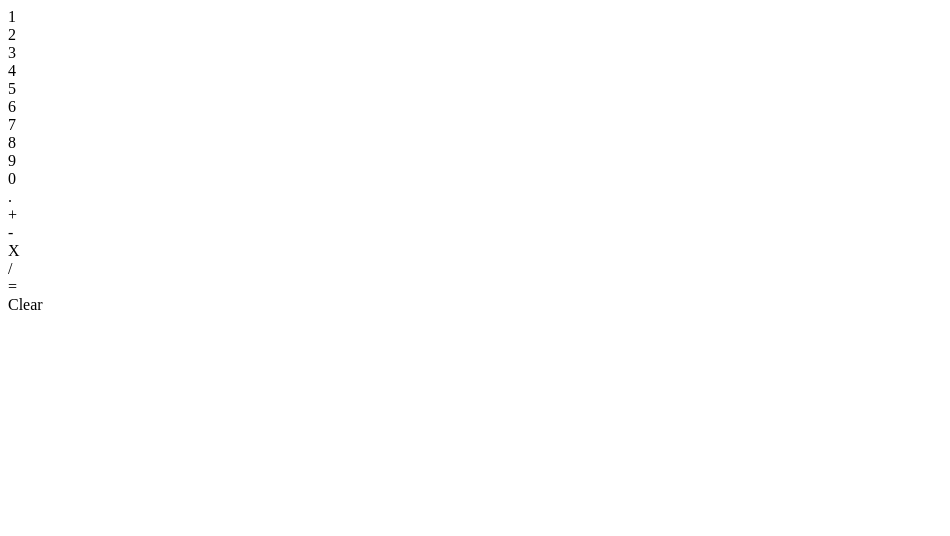
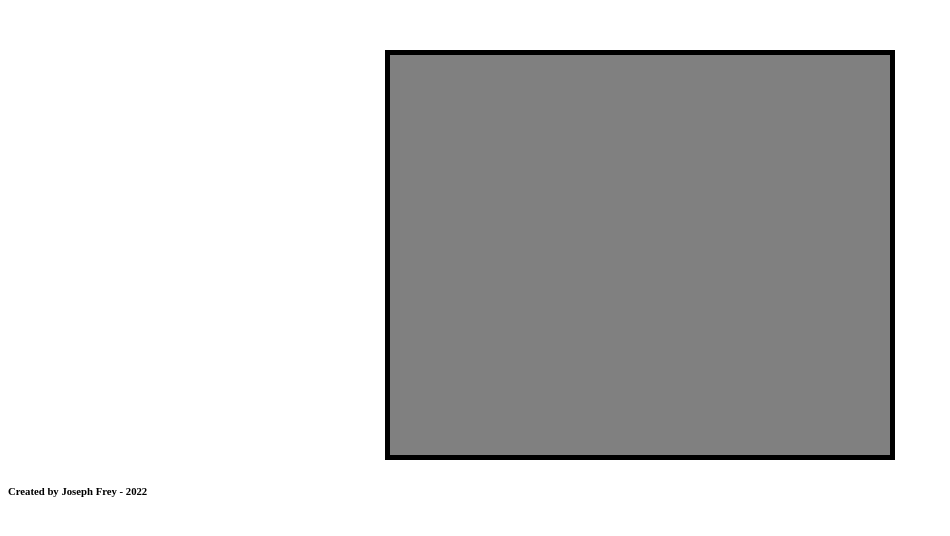
Before and after one commit to jfrey212/calculator, a plain HTML site: page index.html in a window 1280 px wide. Shown: the whole page, without its empty margins (0-950 px from the left). Drawn offline with Linux system fonts and the light colour scheme.

Commit message:
cleared the styles and html to refactor

```diff
--- a/index.html
+++ b/index.html
@@ -6,69 +6,8 @@
     <link rel="stylesheet" href="style.css">
   </head>
   <body>
-    <div class="container">
-      <div class="output">
-        <div class="output-field">
-
-        </div>
-      </div>
-      <div class="numbers">
-        <div class="number", id="1">
-            1
-        </div>
-        <div class="number", id="2">
-            2
-        </div>
-        <div class="number", id="3">
-            3
-        </div>
-        <div class="number", id="4">
-            4
-        </div>
-        <div class="number", id="5">
-            5
-        </div>
-        <div class="number", id="6">
-            6
-        </div>
-        <div class="number", id="7">
-            7
-        </div>
-        <div class="number", id="8">
-            8
-        </div>
-        <div class="number", id="9">
-            9
-        </div>
-        <div class="number", id="0">
-            0
-        </div>
-        <div class="number", id="dot">
-          .
-        </div>
-      </div>
-      <div class="operators">
-        <div class="operation", id="add">
-            +
-        </div>
-        <div class="operation", id="subtract">
-            -
-        </div>
-        <div class="operation", id="multiply">
-            X
-        </div>
-        <div class="operation", id="divide">
-            /
-        </div>
-        <div class="operation", id="run">
-            =
-        </div>
-        <div class="operation", id="clear">
-            Clear
-        </div>
-      </div>
-    </div>
-
+    <div class="container"></div>
+    <h6>Created by Joseph Frey - 2022</h6>
   <script src="scripts.js"></script>
   </body>
 </html>
--- a/style.css
+++ b/style.css
@@ -0,0 +1,14 @@
+.body{
+  font-family: verdana, sans-serif;
+}
+.container {
+  style: flex;
+  flex-direction: row;
+  height: 400px;
+  width: 500px;
+  border: 5px solid black;
+  margin-left: auto;
+  margin-right: auto;
+  margin-top: 50px;
+  background-color: grey;
+}
```
